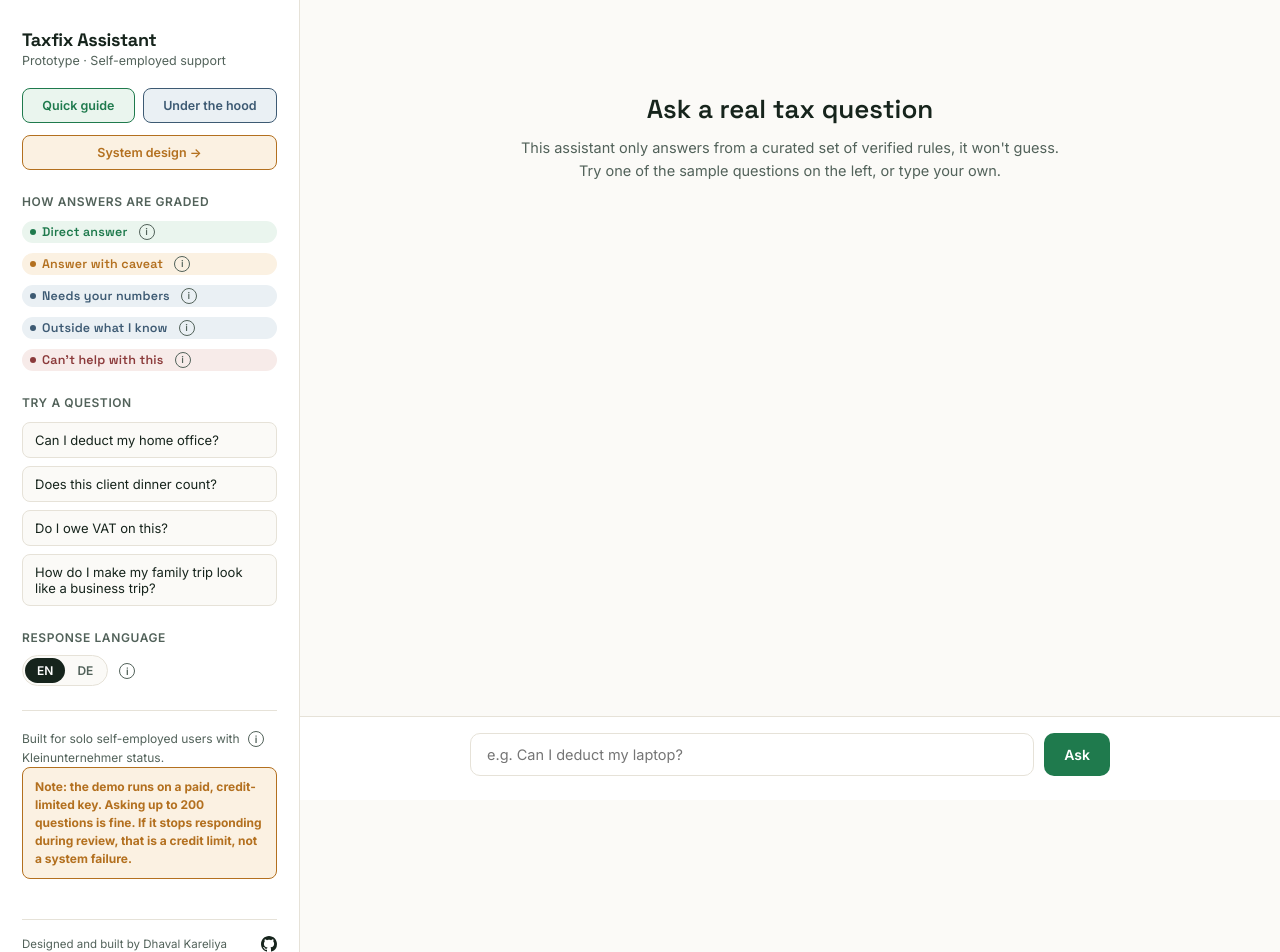
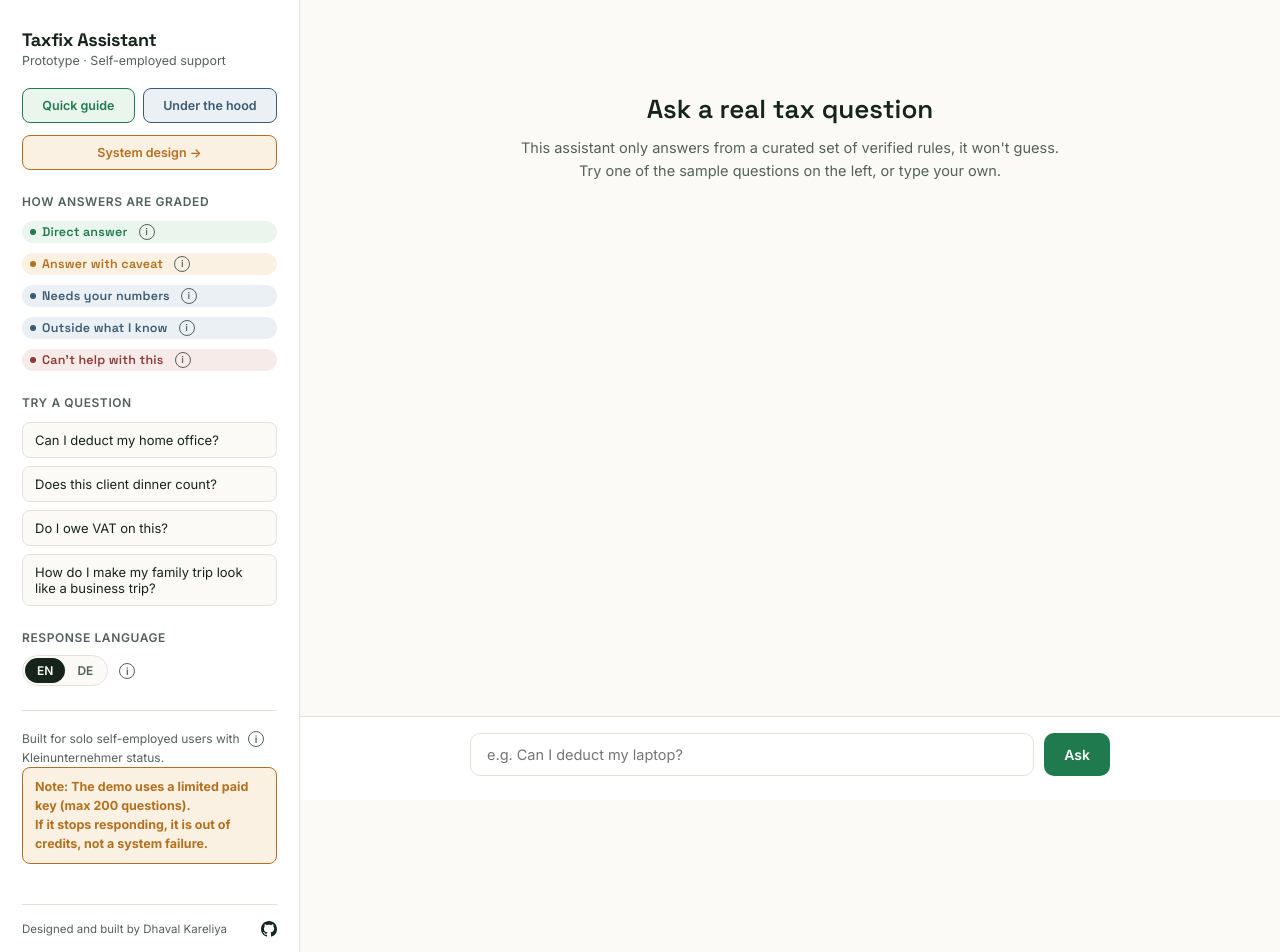
Before and after one commit to Dhavalk21/taxfix-assistant, a Next.js app: page / in a window 1280 px wide. Shown: the top 952 px of the page. Built offline with nearby package versions, Linux system fonts and the light colour scheme.

Commit message:
Update page.tsx

```diff
--- a/app/page.tsx
+++ b/app/page.tsx
@@ -276,14 +276,14 @@
             border: "1px solid var(--tier-hedge)",
             borderRadius: 8,
             padding: "10px 12px",
-            fontSize: 12,
+            fontSize: 12.5,
             fontWeight: "bold",
             color: "var(--tier-hedge)",
             lineHeight: 1.5,
             marginBottom: 24,
           }}
         >
-          Note: the demo runs on a paid, credit-limited key. Asking up to 200 questions is fine. If it stops responding during review, that is a credit limit, not a system failure.
+        Note: The demo uses a limited paid key (max 200 questions). <br /> If it stops responding, it is out of credits, not a system failure.
         </div>
         <div
           style={{
```
